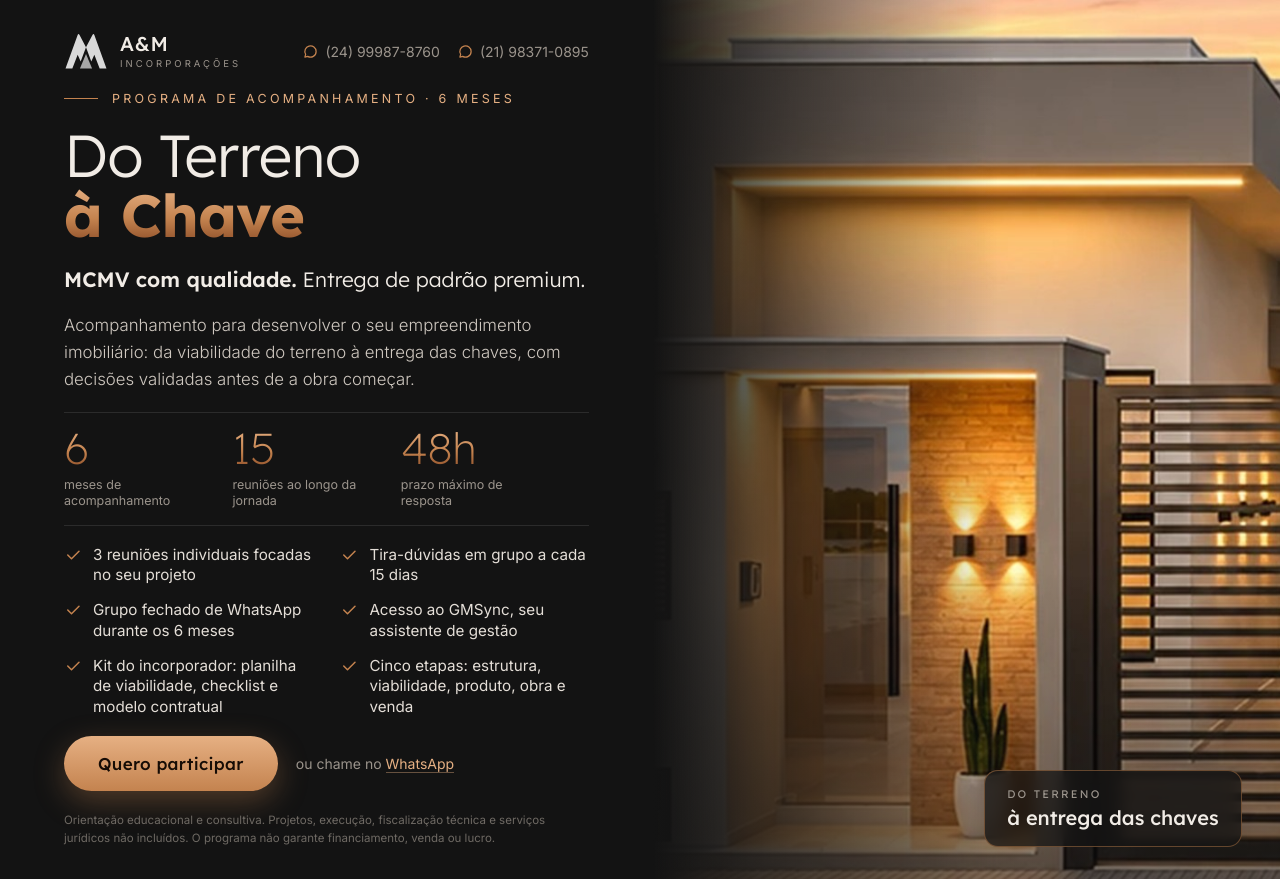
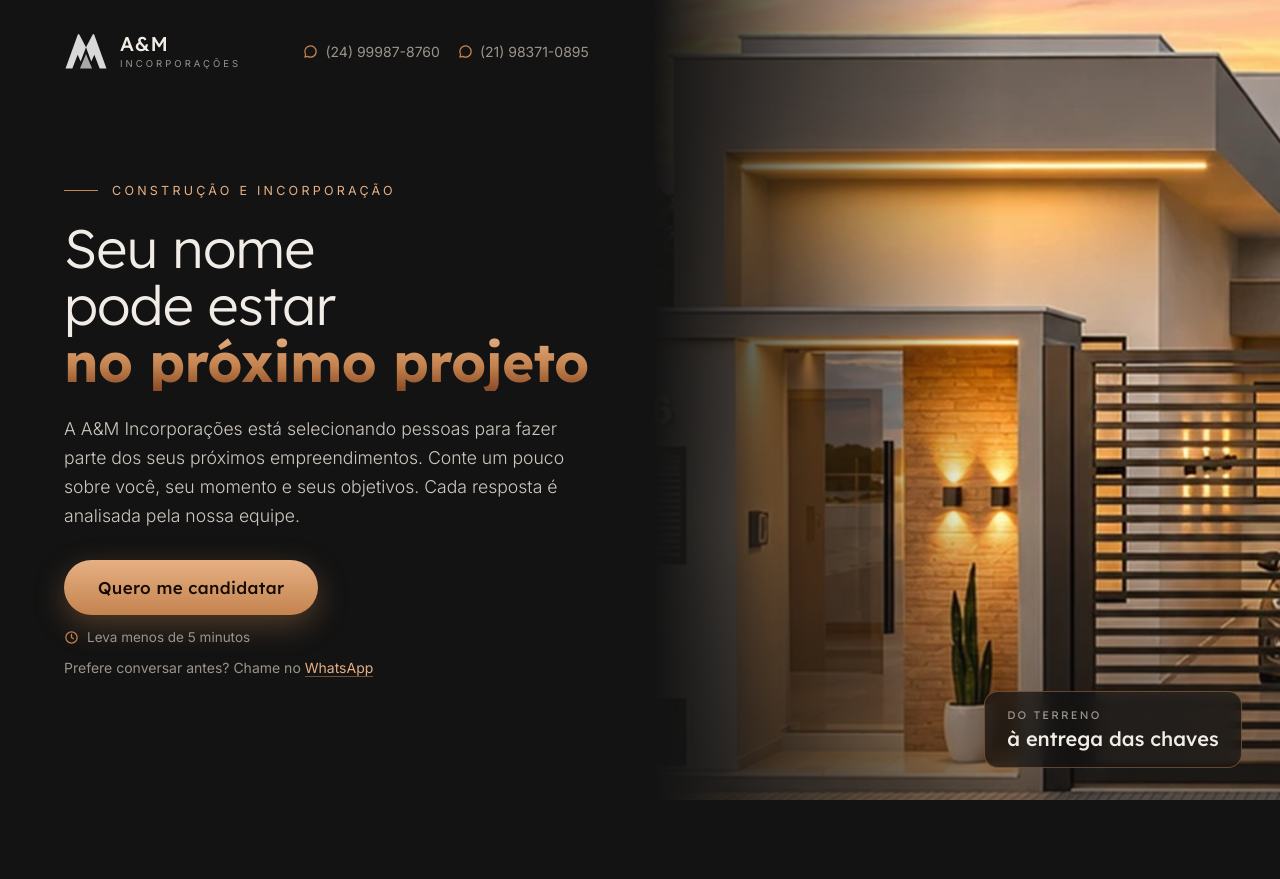
Before and after one commit to mainstay-x/amincorporacoes, a plain HTML site: page index.html in a window 1280 px wide. After the commit the page ends 800 px from the top, so only its background shows below. Drawn offline with Linux system fonts and the light colour scheme; a script that the page names is missing.

Commit message:
Transforma a landing em convite para o formulário de qualificação
Remove os detalhes do programa de mentoria e deixa a página como
convite para preencher o formulário.

Co-Authored-By: Claude Opus 5.5 <noreply@anthropic.com>
Claude-Session: https://claude.ai/code/session_01AonsbKSCAbP2tjBF4GqdV4

```diff
--- a/index.html
+++ b/index.html
@@ -3,8 +3,8 @@
 <head>
 <meta charset="utf-8">
 <meta name="viewport" content="width=device-width, initial-scale=1">
-<title>Do Terreno à Chave · A&amp;M Incorporações</title>
-<meta name="description" content="Programa de 6 meses para desenvolver seu empreendimento imobiliário, do terreno à entrega das chaves. MCMV com qualidade e entrega de padrão premium.">
+<title>A&amp;M Incorporações · Candidate-se</title>
+<meta name="description" content="A A&amp;M Incorporações está selecionando pessoas para seus próximos projetos de construção e incorporação. Preencha o formulário, leva menos de 5 minutos.">
 <link rel="preconnect" href="https://fonts.googleapis.com">
 <link rel="preconnect" href="https://fonts.gstatic.com" crossorigin>
 <link href="https://fonts.googleapis.com/css2?family=Lexend:wght@200;300;400;500;600;700&family=Inter:wght@300;400;500;600&display=swap" rel="stylesheet">
@@ -20,7 +20,6 @@ html,body{background:var(--dark);color:var(--light);font-family:var(--body);-web
 a{color:inherit;text-decoration:none}
 .copper{background:linear-gradient(180deg,var(--copper-hi) 0%,var(--copper) 55%,var(--copper-lo) 100%);-webkit-background-clip:text;background-clip:text;color:transparent}
 
-/* dobra única: ocupa a tela inteira */
 .fold{min-height:100vh;min-height:100svh;display:grid;grid-template-columns:minmax(0,1.02fr) minmax(0,.98fr);position:relative;overflow:hidden}
 .left{display:flex;flex-direction:column;padding:clamp(20px,4vh,40px) clamp(24px,5vw,88px);gap:clamp(14px,2.6vh,28px);position:relative;z-index:2}
 
@@ -34,32 +33,21 @@ a{color:inherit;text-decoration:none}
 .phones a:hover{color:var(--copper-hi)}
 .phones svg{width:15px;height:15px;stroke:var(--copper);fill:none;stroke-width:2;stroke-linecap:round;stroke-linejoin:round}
 
-.main{margin:auto 0;display:flex;flex-direction:column;gap:clamp(14px,2.4vh,26px);max-width:640px}
+.main{margin:auto 0;display:flex;flex-direction:column;gap:clamp(16px,2.8vh,30px);max-width:600px}
 .eyebrow{font-size:12.5px;letter-spacing:.26em;text-transform:uppercase;color:var(--copper-hi);display:flex;align-items:center;gap:14px}
 .eyebrow::before{content:"";width:34px;height:1px;background:var(--copper)}
-h1{font-family:var(--head);font-weight:300;font-size:clamp(44px,7.4vh,84px);line-height:1.02;letter-spacing:-.01em}
+h1{font-family:var(--head);font-weight:300;font-size:clamp(40px,6.8vh,76px);line-height:1.05;letter-spacing:-.01em;text-wrap:balance}
 h1 strong{display:block;font-weight:700}
-.tag{font-family:var(--head);font-size:clamp(17px,2.6vh,24px);font-weight:300;line-height:1.35}
-.tag b{font-weight:600}
-.lead{font-size:clamp(14.5px,2.1vh,18px);line-height:1.6;color:#cfc8c0;max-width:560px;font-weight:300}
+.lead{font-size:clamp(15px,2.2vh,19px);line-height:1.65;color:#cfc8c0;max-width:540px;font-weight:300}
 
-.kpis{display:flex;gap:clamp(18px,3vw,44px);flex-wrap:wrap;padding:clamp(10px,1.8vh,18px) 0;border-top:1px solid rgba(255,255,255,.1);border-bottom:1px solid rgba(255,255,255,.1)}
-.kpi .v{font-family:var(--head);font-weight:200;font-size:clamp(34px,5.4vh,54px);line-height:1}
-.kpi .l{font-size:12.5px;color:var(--muted);margin-top:6px;line-height:1.35;max-width:130px}
-
-.list{display:grid;grid-template-columns:1fr 1fr;gap:clamp(10px,1.8vh,16px) 28px;list-style:none}
-.list li{display:flex;gap:11px;align-items:flex-start;font-size:clamp(13.5px,1.9vh,15.5px);line-height:1.35;color:#e4ded7}
-.list svg{flex:0 0 18px;width:18px;height:18px;margin-top:1px;stroke:var(--copper);fill:none;stroke-width:2;stroke-linecap:round;stroke-linejoin:round}
-
-.cta{display:flex;align-items:center;gap:18px;flex-wrap:wrap}
+.cta{display:flex;flex-direction:column;align-items:flex-start;gap:14px;padding-top:clamp(4px,1vh,10px)}
 .cta button{font-family:var(--head);font-weight:500;font-size:17px;letter-spacing:.02em;color:#160c05;background:linear-gradient(180deg,var(--copper-hi),var(--copper));border:0;border-radius:999px;padding:17px 34px;cursor:pointer;box-shadow:0 10px 30px rgba(196,131,79,.35);transition:transform .2s,box-shadow .2s}
 .cta button:hover{transform:translateY(-2px);box-shadow:0 14px 36px rgba(196,131,79,.5)}
+.cta .time{display:flex;align-items:center;gap:8px;font-size:13.5px;color:var(--muted)}
+.cta .time svg{width:15px;height:15px;stroke:var(--copper);fill:none;stroke-width:2;stroke-linecap:round;stroke-linejoin:round}
 .cta .alt{font-size:14px;color:var(--muted)}
 .cta .alt a{color:var(--copper-hi);border-bottom:1px solid rgba(230,176,131,.4)}
 
-.disc{font-size:11.5px;line-height:1.5;color:#6f6a64}
-
-/* foto */
 .hero-img{position:relative;min-height:320px}
 .hero-img img{position:absolute;inset:0;width:100%;height:100%;object-fit:cover;object-position:30% 50%}
 .hero-img::before{content:"";position:absolute;inset:0;z-index:1;background:linear-gradient(90deg,var(--dark) 0%,rgba(19,19,19,.55) 22%,rgba(19,19,19,0) 55%),linear-gradient(0deg,rgba(19,19,19,.55),rgba(19,19,19,0) 35%)}
@@ -73,9 +61,7 @@ h1 strong{display:block;font-weight:700}
   .top{order:0;padding:20px 24px 14px}
   .hero-img{order:1;min-height:30vh}
   .hero-img::before{background:linear-gradient(0deg,var(--dark) 0%,rgba(19,19,19,0) 50%)}
-  .main{order:2;padding:8px 24px 0;margin:0;max-width:none}
-  .disc{order:3;padding:20px 24px 28px}
-  .list{grid-template-columns:1fr}
+  .main{order:2;padding:8px 24px 40px;margin:0;max-width:none}
 }
 </style>
 </head>
@@ -100,33 +86,16 @@ h1 strong{display:block;font-weight:700}
     </header>
 
     <div class="main">
-      <div class="eyebrow">Programa de acompanhamento · 6 meses</div>
-      <h1>Do Terreno<strong class="copper">à Chave</strong></h1>
-      <p class="tag"><b>MCMV com qualidade.</b> Entrega de padrão premium.</p>
-      <p class="lead">Acompanhamento para desenvolver o seu empreendimento imobiliário: da viabilidade do terreno à entrega das chaves, com decisões validadas antes de a obra começar.</p>
-
-      <div class="kpis">
-        <div class="kpi"><div class="v copper">6</div><div class="l">meses de acompanhamento</div></div>
-        <div class="kpi"><div class="v copper">15</div><div class="l">reuniões ao longo da jornada</div></div>
-        <div class="kpi"><div class="v copper">48h</div><div class="l">prazo máximo de resposta</div></div>
-      </div>
-
-      <ul class="list">
-        <li><svg viewBox="0 0 24 24"><path d="M5 12l5 5L20 7"/></svg>3 reuniões individuais focadas no seu projeto</li>
-        <li><svg viewBox="0 0 24 24"><path d="M5 12l5 5L20 7"/></svg>Tira-dúvidas em grupo a cada 15 dias</li>
-        <li><svg viewBox="0 0 24 24"><path d="M5 12l5 5L20 7"/></svg>Grupo fechado de WhatsApp durante os 6 meses</li>
-        <li><svg viewBox="0 0 24 24"><path d="M5 12l5 5L20 7"/></svg>Acesso ao GMSync, seu assistente de gestão</li>
-        <li><svg viewBox="0 0 24 24"><path d="M5 12l5 5L20 7"/></svg>Kit do incorporador: planilha de viabilidade, checklist e modelo contratual</li>
-        <li><svg viewBox="0 0 24 24"><path d="M5 12l5 5L20 7"/></svg>Cinco etapas: estrutura, viabilidade, produto, obra e venda</li>
-      </ul>
+      <div class="eyebrow">Construção e incorporação</div>
+      <h1>Seu nome pode estar<strong class="copper">no próximo projeto</strong></h1>
+      <p class="lead">A A&amp;M Incorporações está selecionando pessoas para fazer parte dos seus próximos empreendimentos. Conte um pouco sobre você, seu momento e seus objetivos. Cada resposta é analisada pela nossa equipe.</p>
 
       <div class="cta">
-        <button formsappId="6ae745130d190bfbb9501fc0">Quero participar</button>
-        <span class="alt">ou chame no <a href="https://wa.me/5524999878760" target="_blank" rel="noopener">WhatsApp</a></span>
+        <button formsappId="6ae745130d190bfbb9501fc0">Quero me candidatar</button>
+        <span class="time"><svg viewBox="0 0 24 24"><circle cx="12" cy="12" r="9"/><path d="M12 7v5l3 2"/></svg>Leva menos de 5 minutos</span>
+        <span class="alt">Prefere conversar antes? Chame no <a href="https://wa.me/5524999878760" target="_blank" rel="noopener">WhatsApp</a></span>
       </div>
     </div>
-
-    <p class="disc">Orientação educacional e consultiva. Projetos, execução, fiscalização técnica e serviços jurídicos não incluídos. O programa não garante financiamento, venda ou lucro.</p>
   </section>
 
   <aside class="hero-img">
@@ -135,6 +104,6 @@ h1 strong{display:block;font-weight:700}
   </aside>
 </main>
 
-<script src="https://cdn.formsapp.io/embed.js" type="text/javascript" async defer onload="new formsapp('6ae745130d190bfbb9501fc0', 'slider', {'overlay':'rgba(45,45,45,0.5)','button':{'color':'#c4834f','text':'Quero participar'},'width':'767px','height':'100vh','align':'right'}, 'https://go.forms.app');"></script>
+<script src="https://cdn.formsapp.io/embed.js" type="text/javascript" async defer onload="new formsapp('6ae745130d190bfbb9501fc0', 'slider', {'overlay':'rgba(45,45,45,0.5)','button':{'color':'#c4834f','text':'Quero me candidatar'},'width':'767px','height':'100vh','align':'right'}, 'https://go.forms.app');"></script>
 </body>
 </html>
```
